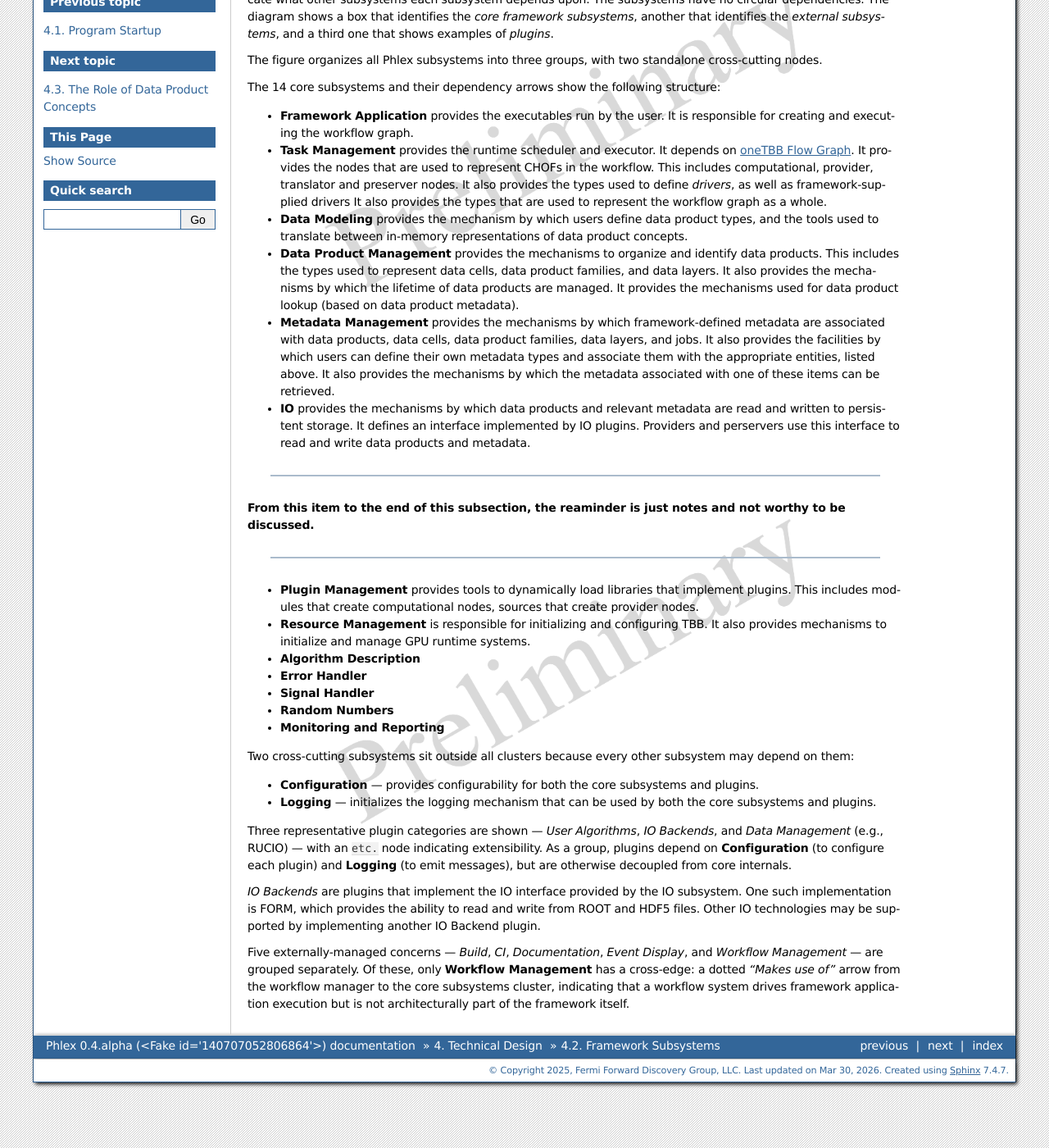
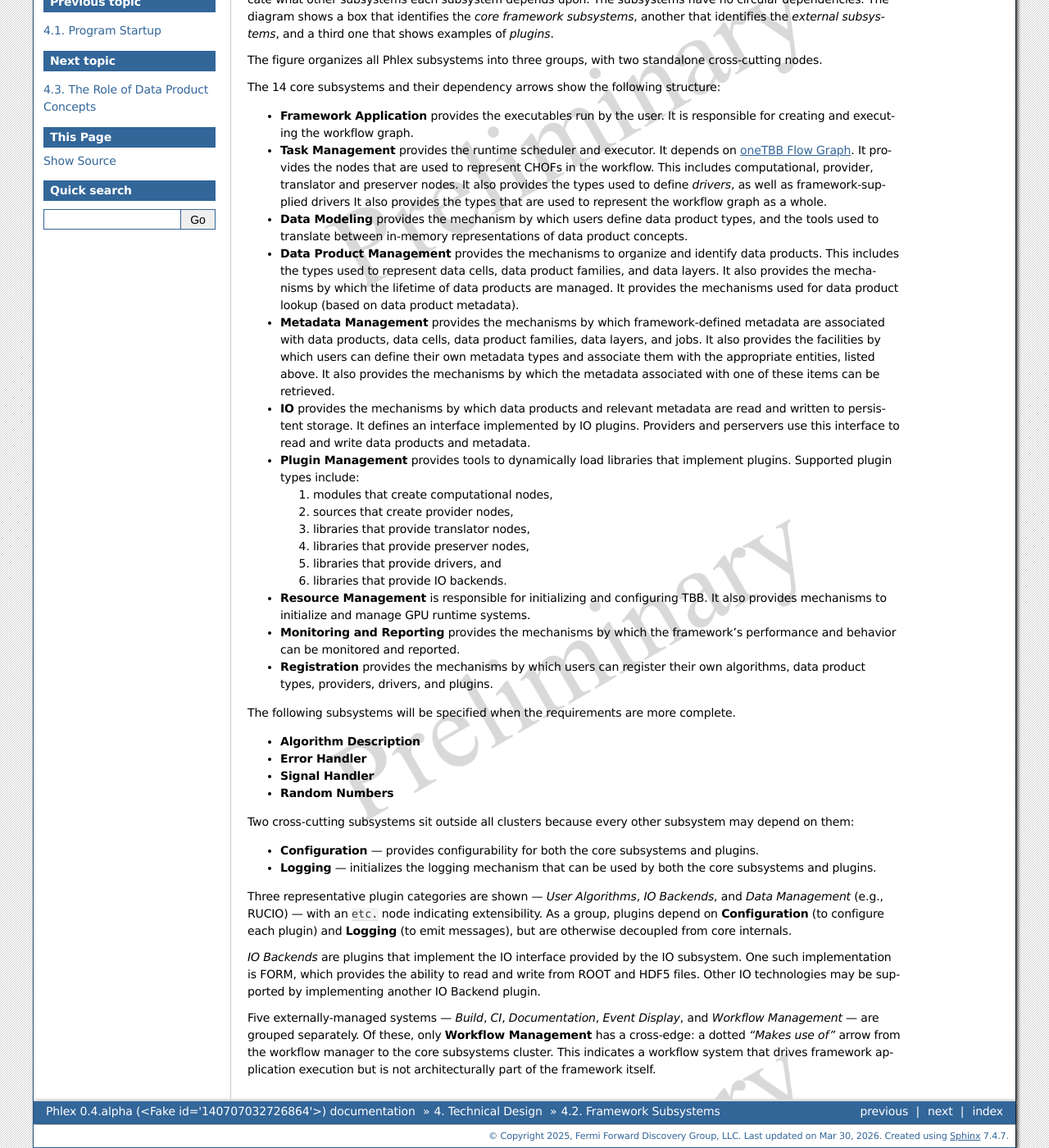
Before and after one commit to Framework-R-D/phlex-design, a Sphinx documentation site: the page built from doc/ch_subsystem_design/framework_subsystems.rst, in a window 1280 px wide and 1400 px high, scrolled down 185 px. Shown: the whole window at 82% size. Built offline with Sphinx 7.4.7, drawn with Linux system fonts in a browser that asks for light colours; some of the changed text lies outside the part shown.

Commit message:
completed draft of framework subsystems listing

```diff
--- a/doc/ch_subsystem_design/framework_subsystems.rst
+++ b/doc/ch_subsystem_design/framework_subsystems.rst
@@ -41,18 +41,24 @@
   It defines an interface implemented by IO plugins.
   Providers and perservers use this interface to read and write data products and metadata.
 
-----
+- **Plugin Management** provides tools to dynamically load libraries that implement plugins.
+  Supported plugin types include:
 
-**From this item to the end of this subsection, the reaminder is just notes and not worthy to be discussed.**
-
-----
-
-
-- **Plugin Management** provides tools to dynamically load libraries that implement plugins.
-  This includes modules that create computational nodes, sources that create provider nodes.
+  1. modules that create computational nodes,
+  2. sources that create provider nodes,
+  3. libraries that provide translator nodes,
+  4. libraries that provide preserver nodes,
+  5. libraries that provide drivers, and
+  6. libraries that provide IO backends.
 
 - **Resource Management** is responsible for initializing and configuring TBB.
   It also provides mechanisms to initialize and manage GPU runtime systems.
+
+- **Monitoring and Reporting** provides the mechanisms by which the framework's performance and behavior can be monitored and reported.
+
+- **Registration** provides the mechanisms by which users can register their own algorithms, data product types, providers, drivers, and plugins.
+
+The following subsystems will be specified when the requirements are more complete.
 
 - **Algorithm Description**
 
@@ -79,9 +84,6 @@
 One such implementation is FORM, which provides the ability to read and write from ROOT and HDF5 files.
 Other IO technologies may be supported by implementing another IO Backend plugin.
 
-Five externally-managed concerns — *Build*, *CI*, *Documentation*, *Event Display*, and
-*Workflow Management* — are grouped separately.
-Of these, only **Workflow Management** has a cross-edge: a dotted *"Makes use of"* arrow
-from the workflow manager to the core subsystems cluster, indicating that a workflow system
-drives framework application execution but is not architecturally part of the framework
-itself.
+Five externally-managed systems — *Build*, *CI*, *Documentation*, *Event Display*, and *Workflow Management* — are grouped separately.
+Of these, only **Workflow Management** has a cross-edge: a dotted *"Makes use of"* arrow from the workflow manager to the core subsystems cluster.
+This indicates a workflow system that drives framework application execution but is not architecturally part of the framework itself.
```
Also changed, not shown: other parts of doc/ch_subsystem_design/framework_subsystems.rst (+0 -1 lines).
